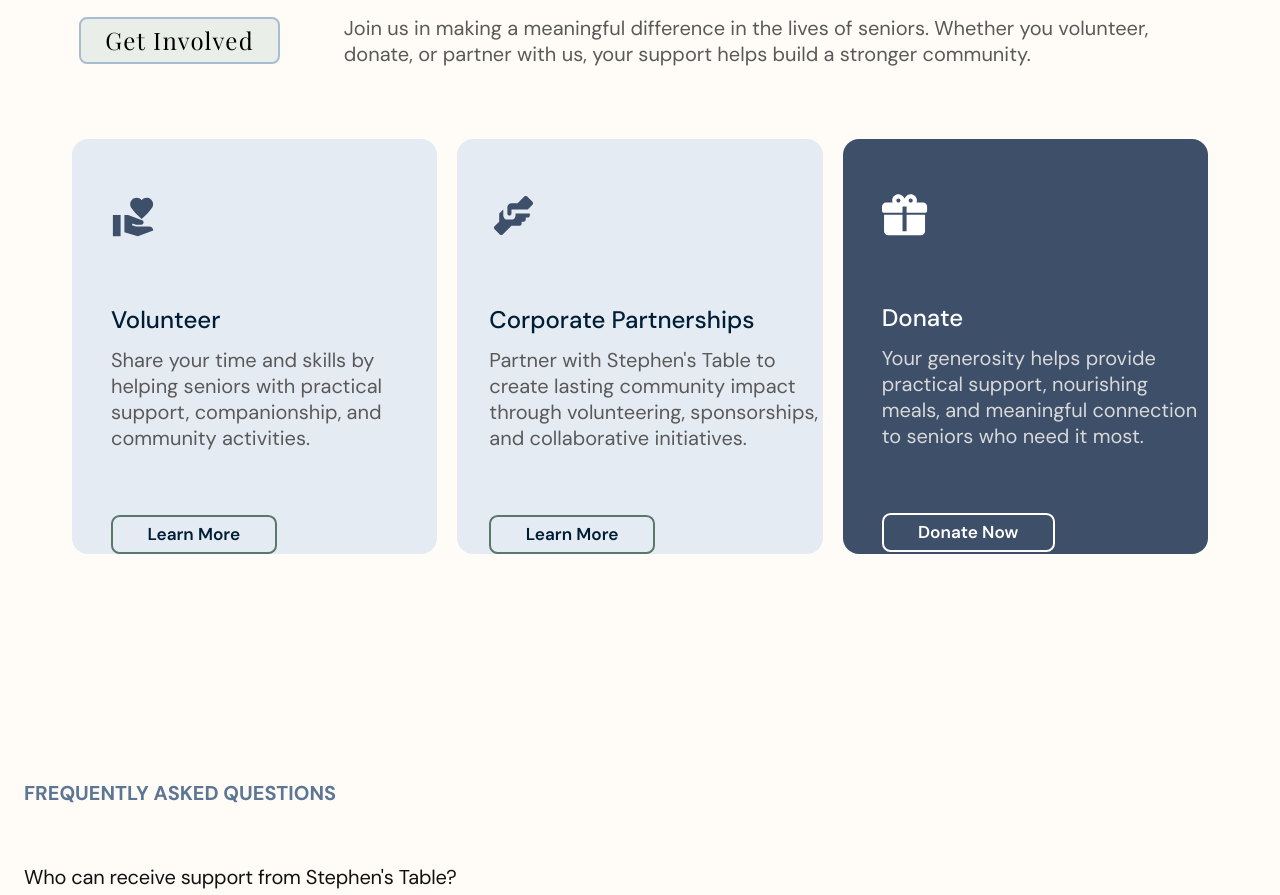
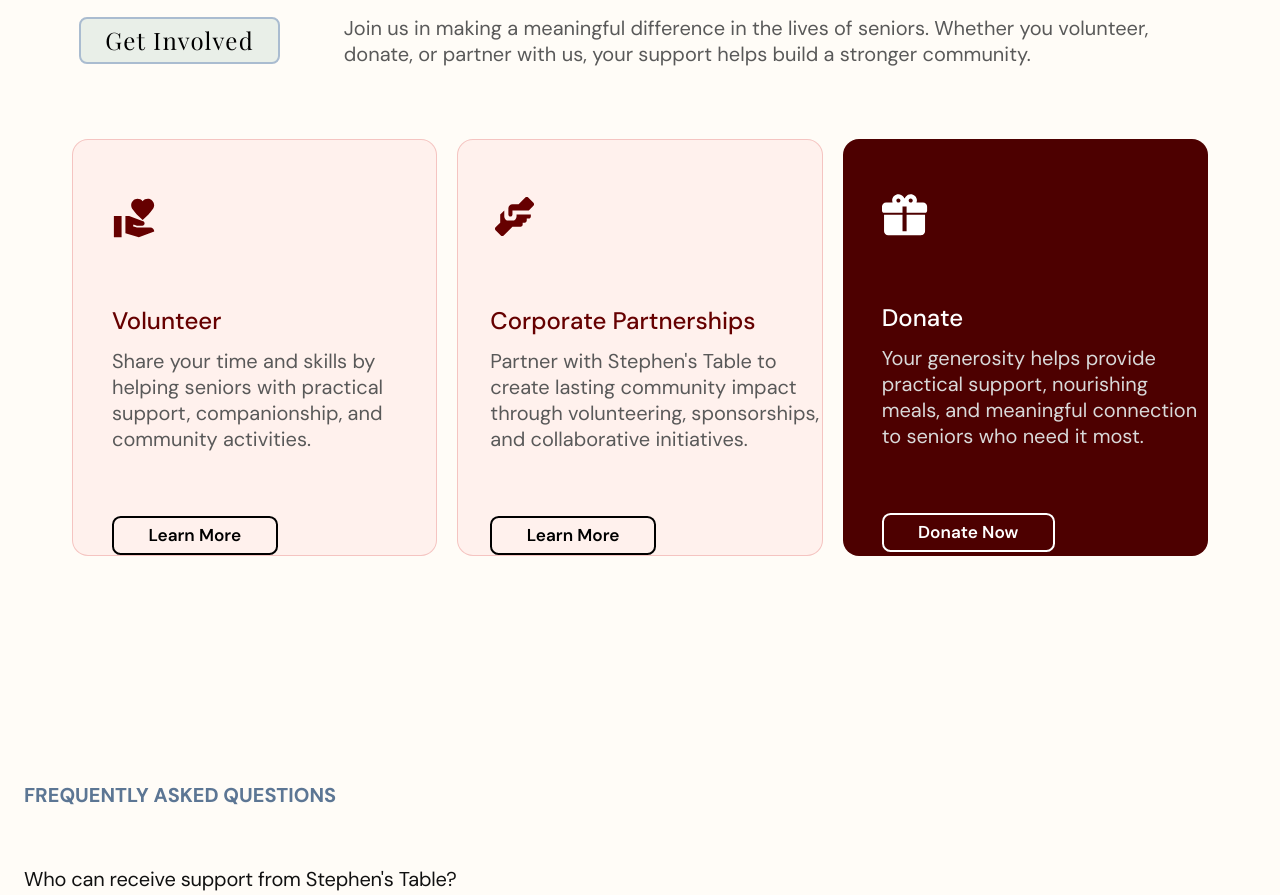
Before and after one commit to tusharjain2001/stephen-table, a React (Vite) app: page / in a window 1280 px wide. Shown: the part 3620-4515 px from the top of the page. Built offline with nearby package versions, Linux system fonts and the light colour scheme.

Commit message:
home: get-involved cards to maroon/red treatment

```diff
--- a/src/pages/Home.jsx
+++ b/src/pages/Home.jsx
@@ -22,8 +22,8 @@ import iconOldWoman from '../assets/icons/icon-old-woman.svg';
 import iconHome from '../assets/icons/icon-home.svg';
 import iconBooks from '../assets/icons/icon-books-blue.svg';
 import iconCommunity from '../assets/icons/icon-community.svg';
-import iconVolunteer from '../assets/icons/icon-volunteer.svg';
-import iconPartnership from '../assets/icons/icon-partnership.svg';
+import iconVolunteer from '../assets/icons/icon-volunteer-maroon.svg';
+import iconPartnership from '../assets/icons/icon-partnership-maroon.svg';
 import iconDonate from '../assets/icons/icon-donate-white.svg';
 import iconEmailBadged from '../assets/icons/icon-email-badged.svg';
 import iconPhoneBadged from '../assets/icons/icon-phone-badged.svg';
@@ -75,6 +75,17 @@ const LEARN_MORE_FIXED_STYLE = {
   paddingLeft: '34.4px',
   paddingRight: '34.4px',
   fontSize: '17.211px',
+};
+
+// Get involved's redesign recolors the Volunteer/Corporate Partnerships
+// "learn more" outline to the sage s-600 stroke with black type (799:3117 /
+// 799:3127); Donate's white-on-maroon "Donate Now" pill (learn-more-light)
+// is untouched, so only the first two cards swap LEARN_MORE_FIXED_STYLE for
+// this variant of it.
+const GI_LEARN_MORE_STYLE = {
+  ...LEARN_MORE_FIXED_STYLE,
+  borderColor: 'var(--color-s-600)',
+  color: '#000',
 };
 
 const STATS = [
@@ -141,7 +152,7 @@ function GetInvolvedCard({ icon, iconSize = 46, title, body, bg, textWidth, offs
   return (
     <div
       className={`flex h-full min-h-[320px] w-full flex-col items-start gap-[48px] rounded-card px-[28px] py-[32px] md:gap-8 md:px-8 md:py-10 xl:gap-[64px] xl:pr-0 xl:pb-0 xl:pl-[var(--card-offset-l)] xl:pt-[var(--card-offset-t)] 2xl:h-[478px] 2xl:max-w-[419px] ${
-        isDark ? 'bg-bl-600' : 'bg-bl-100'
+        isDark ? 'bg-m-700' : 'border border-[rgba(200,0,0,0.19)] bg-[#fff1ed]'
       }`}
       style={{ '--card-offset-l': `${offsetLeft}px`, '--card-offset-t': `${offsetTop}px` }}
     >
@@ -151,7 +162,7 @@ function GetInvolvedCard({ icon, iconSize = 46, title, body, bg, textWidth, offs
         style={{ '--card-text-w': `${textWidth}px` }}
       >
         <h3
-          className={`font-sans text-[28px] font-medium ${isDark ? 'text-white' : 'text-navy'} md:text-[26px] xl:text-[24px]`}
+          className={`font-sans text-[28px] font-medium ${isDark ? 'text-white' : 'text-m-600'} md:text-[26px] xl:text-[24px]`}
         >
           {title}
         </h3>
@@ -374,7 +385,7 @@ function Home() {
               offsetLeft={39}
               offsetTop={55}
               cta={
-                <Button as={Link} to="/get-involved" variant="learn-more" style={LEARN_MORE_FIXED_STYLE}>
+                <Button as={Link} to="/get-involved" variant="learn-more" style={GI_LEARN_MORE_STYLE}>
                   learn more
                 </Button>
               }
@@ -388,7 +399,7 @@ function Home() {
               offsetLeft={32}
               offsetTop={52}
               cta={
-                <Button as={Link} to="/get-involved" variant="learn-more" style={LEARN_MORE_FIXED_STYLE}>
+                <Button as={Link} to="/get-involved" variant="learn-more" style={GI_LEARN_MORE_STYLE}>
                   learn more
                 </Button>
               }
```
